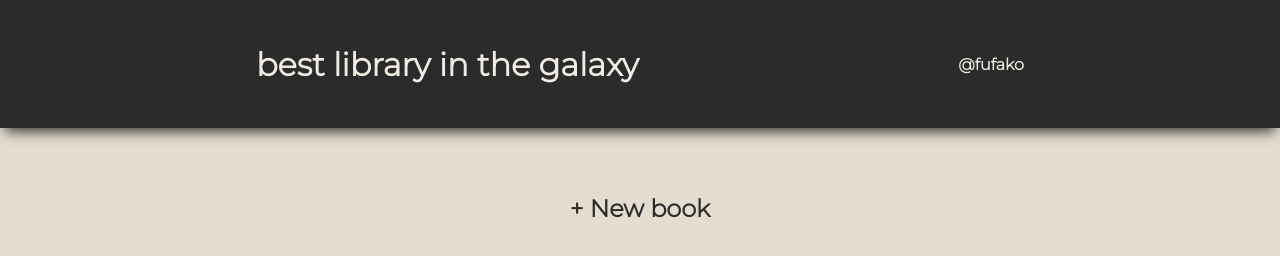
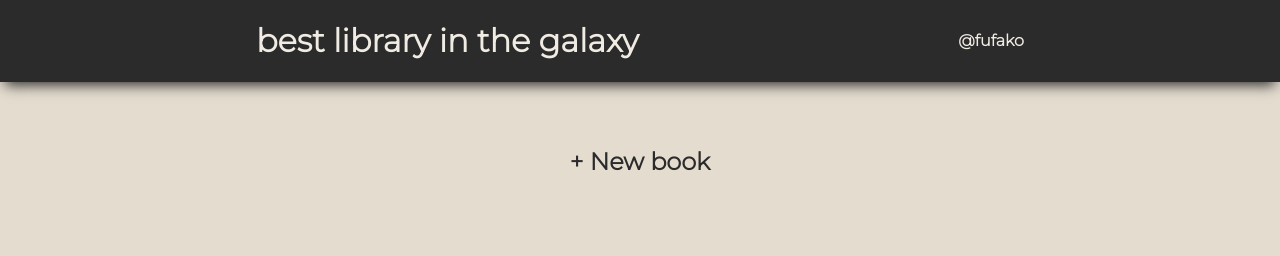
Before and after one commit to fufako/PROJECT-LIBRARY, a plain HTML site: page index.html in a window 1280 px wide. Drawn offline with Linux system fonts and the light colour scheme.

Commit message:
Change header height and make book-container padding smaller

```diff
--- a/style.css
+++ b/style.css
@@ -57,12 +57,13 @@ body {
 }
 .header {
   background-color: #2b2b2b;
-  height: 8rem;
+  height: minmax(fit-content, 8rem);
   -webkit-box-shadow: 0px 8px 13px -5px rgba(43, 43, 43, 1);
   -moz-box-shadow: 0px 8px 13px -5px rgba(43, 43, 43, 1);
   box-shadow: 0px 8px 13px -5px rgba(43, 43, 43, 1);
   position: relative;
   z-index: 10;
+  width: 100%;
 }
 .header-container {
   display: flex;
@@ -104,7 +105,7 @@ body {
   justify-items: center;
   align-items: center;
   gap: 20px;
-  padding: 20px 80px;
+  padding: 20px 3px;
 }
 .book {
   text-align: center;
```
